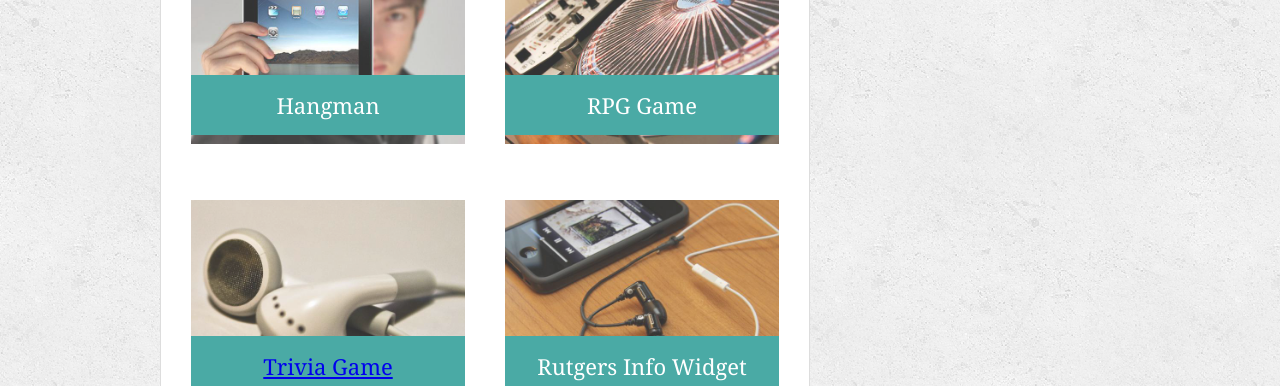
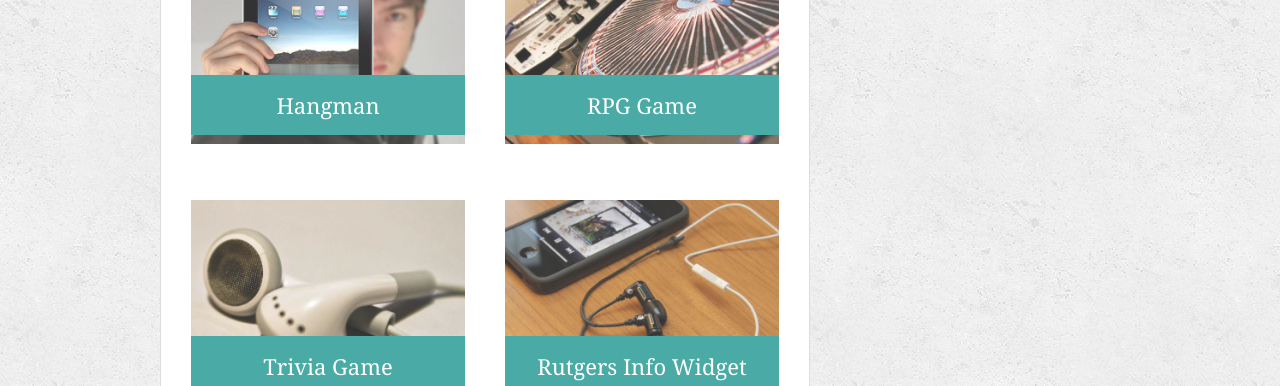
Before and after one commit to Niki4507/NikiTidmorePortfolio, a plain HTML site: page portfolio.html in a window 1280 px wide. Shown: the part 335-721 px from the top of the page. Drawn offline with Linux system fonts and the light colour scheme.

Commit message:
Update portfolio.html

```diff
--- a/portfolio.html
+++ b/portfolio.html
@@ -37,9 +37,9 @@
         <h3>RPG Game</h3>
       </div>
       <div class="work">
-        <img src="assets/images/earphones.jpg" alt="Trivia Game">
+        <a href="https://niki4507.github.io/TriviaGame/"><img src="assets/images/earphones.jpg" alt="Trivia Game"></a>
 
-        <h3><a href="https://niki4507.github.io/TriviaGame/">Trivia Game</a></h3>
+        <h3>Trivia Game</h3>
       </div>
       <div class="work">
         <img src="assets/images/broadmp3.jpg" alt="Rutgers Info Widget">
```
